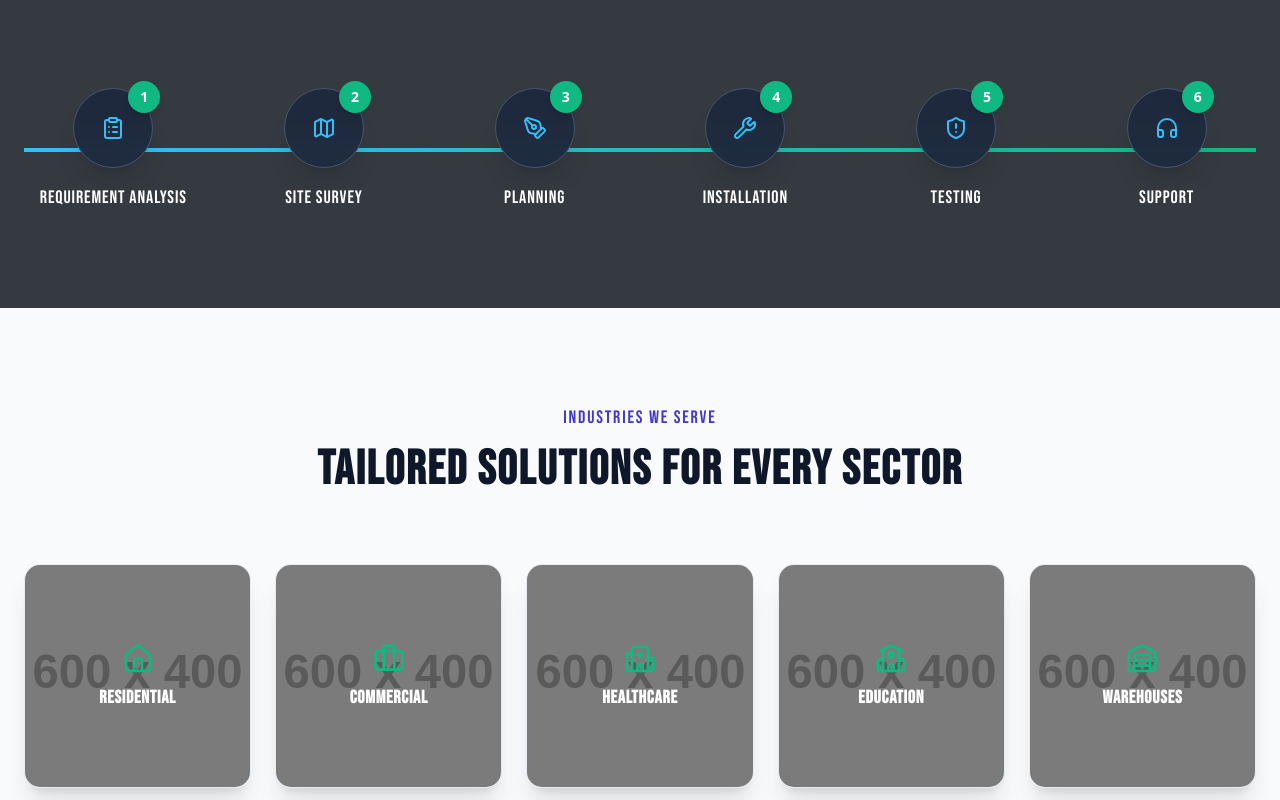
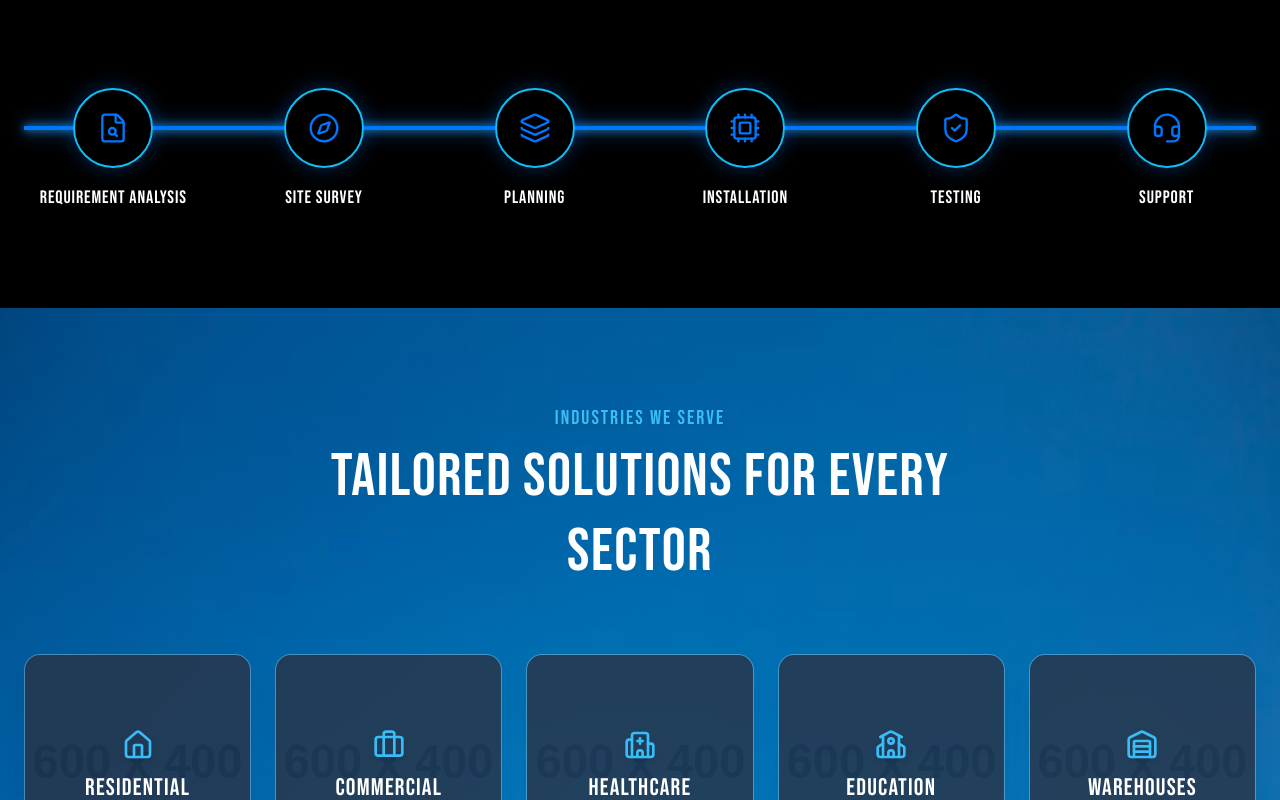
Before and after one commit to deepa11042004/faf2, a Next.js app: page / in a window 1280 px wide. Shown: the part 4780-5580 px from the top of the page. Built offline with nearby package versions, Linux system fonts and the light colour scheme.

Commit message:
completed process section

```diff
--- a/src/components/sections/Industries.tsx
+++ b/src/components/sections/Industries.tsx
@@ -18,13 +18,13 @@ const industries = [
 
 export function IndustriesSection() {
   return (
-    <section id="industries" className="py-24 bg-[#F8FAFC]">
-      <div className="container mx-auto px-4 md:px-6">
+    <section id="industries" className="py-24 bg-[url('/services-blue-bg.png')] bg-cover bg-center bg-no-repeat relative text-white">
+      <div className="container mx-auto px-4 md:px-6 relative z-10">
         <div className="text-center max-w-3xl mx-auto mb-16">
-          <span className="text-[#4338CA] font-bebas text-lg tracking-widest uppercase mb-2 block">
+          <span className="text-[#38BDF8] font-bebas text-xl tracking-widest uppercase mb-2 block drop-shadow">
             Industries We Serve
           </span>
-          <h2 className="text-4xl md:text-5xl font-poppins font-bold text-[#0F172A] leading-tight mb-6">
+          <h2 className="text-4xl md:text-6xl font-bebas tracking-wide text-white leading-tight mb-6">
             Tailored Solutions for Every Sector
           </h2>
         </div>
@@ -37,19 +37,19 @@ export function IndustriesSection() {
               whileInView={{ opacity: 1, scale: 1 }}
               viewport={{ once: true, margin: "-50px" }}
               transition={{ delay: idx * 0.05, duration: 0.4 }}
-              className="group relative rounded-2xl overflow-hidden h-48 md:h-56 shadow-xl hover:shadow-2xl transition-all cursor-pointer border border-slate-200/80 bg-white/80 backdrop-blur-md"
+              className="group relative rounded-2xl overflow-hidden h-48 md:h-56 shadow-xl hover:shadow-2xl transition-all cursor-pointer border border-white/20 hover:border-[#38BDF8]/60 bg-white/10 backdrop-blur-md"
             >
-              <div className="absolute inset-0 bg-black/40 group-hover:bg-black/20 transition-colors z-10" />
+              <div className="absolute inset-0 bg-slate-950/60 group-hover:bg-slate-950/40 transition-colors z-10" />
               <img
                 src={industry.image}
                 alt={industry.name}
-                className="absolute inset-0 w-full h-full object-cover group-hover:scale-110 transition-transform duration-700"
+                className="absolute inset-0 w-full h-full object-cover group-hover:scale-110 transition-transform duration-700 opacity-30"
               />
               <div className="absolute inset-0 z-20 flex flex-col items-center justify-center p-4 text-white text-center">
-                <div className="mb-3 text-[#10B981] transform group-hover:-translate-y-2 transition-transform duration-300">
+                <div className="mb-3 text-[#38BDF8] transform group-hover:scale-110 transition-transform duration-300 drop-shadow-md">
                   {industry.icon}
                 </div>
-                <h3 className="font-poppins font-semibold text-lg leading-tight transform group-hover:translate-y-1 transition-transform duration-300">
+                <h3 className="font-bebas tracking-wider text-xl md:text-2xl text-white leading-tight transform group-hover:text-[#38BDF8] transition-colors duration-300">
                   {industry.name}
                 </h3>
               </div>
--- a/src/components/sections/Process.tsx
+++ b/src/components/sections/Process.tsx
@@ -1,20 +1,20 @@
 "use client";
 
 import { motion } from "framer-motion";
-import { ClipboardList, Map, PenTool, Wrench, ShieldAlert, Headphones } from "lucide-react";
+import { FileSearch, Compass, Layers, Cpu, ShieldCheck, Headset } from "lucide-react";
 
 const processSteps = [
-  { icon: <ClipboardList />, title: "Requirement Analysis" },
-  { icon: <Map />, title: "Site Survey" },
-  { icon: <PenTool />, title: "Planning" },
-  { icon: <Wrench />, title: "Installation" },
-  { icon: <ShieldAlert />, title: "Testing" },
-  { icon: <Headphones />, title: "Support" },
+  { icon: <FileSearch className="w-8 h-8 stroke-[1.75]" />, title: "Requirement Analysis" },
+  { icon: <Compass className="w-8 h-8 stroke-[1.75]" />, title: "Site Survey" },
+  { icon: <Layers className="w-8 h-8 stroke-[1.75]" />, title: "Planning" },
+  { icon: <Cpu className="w-8 h-8 stroke-[1.75]" />, title: "Installation" },
+  { icon: <ShieldCheck className="w-8 h-8 stroke-[1.75]" />, title: "Testing" },
+  { icon: <Headset className="w-8 h-8 stroke-[1.75]" />, title: "Support" },
 ];
 
 export function ProcessSection() {
   return (
-    <section className="py-24 bg-[#343a40] text-white">
+    <section className="py-24 bg-black text-white">
       <div className="container mx-auto px-4 md:px-6">
         <div className="text-center max-w-3xl mx-auto mb-20">
           <span className="text-[#38BDF8] font-bebas text-xl tracking-widest uppercase mb-2 block">
@@ -26,14 +26,16 @@ export function ProcessSection() {
         </div>
 
         <div className="relative">
-          {/* Connecting Line (hidden on mobile) */}
-          <div className="hidden md:block absolute top-1/2 left-0 right-0 h-1 bg-slate-600 -translate-y-1/2 z-0" />
+          {/* Base Track Line centered at circle mid-height (top-10 / 40px) */}
+          <div className="hidden md:block absolute top-10 left-0 right-0 h-[3px] bg-zinc-800 -translate-y-1/2 z-0" />
+
+          {/* Animated Blue Line moving left-to-right on scroll into view */}
           <motion.div
             initial={{ scaleX: 0 }}
             whileInView={{ scaleX: 1 }}
-            viewport={{ once: true }}
-            transition={{ duration: 1.5, ease: "easeInOut" }}
-            className="hidden md:block absolute top-1/2 left-0 right-0 h-1 bg-gradient-to-r from-[#38BDF8] to-[#10B981] origin-left -translate-y-1/2 z-0"
+            viewport={{ once: true, amount: 0.4 }}
+            transition={{ duration: 1.8, ease: [0.16, 1, 0.3, 1] }}
+            className="hidden md:block absolute top-10 left-0 right-0 h-[4px] bg-[#0077ff] shadow-[0_0_20px_#0077ff,0_0_8px_#38BDF8] origin-left -translate-y-1/2 z-0"
           />
 
           <div className="grid grid-cols-1 md:grid-cols-6 gap-8 relative z-10">
@@ -46,12 +48,8 @@ export function ProcessSection() {
                 transition={{ delay: idx * 0.2, duration: 0.5 }}
                 className="flex flex-col items-center text-center group"
               >
-                <div className="w-20 h-20 rounded-full bg-slate-800/90 backdrop-blur-md shadow-xl border border-slate-600 flex items-center justify-center text-[#38BDF8] group-hover:scale-110 transition-transform duration-300 mb-4 relative">
+                <div className="w-20 h-20 rounded-full bg-black backdrop-blur-xl border-2 border-[#11bdf2] shadow-[0_0_20px_rgba(0,119,255,0.35)] flex items-center justify-center text-[#0077ff] group-hover:scale-110 group-hover:bg-[#0077ff] group-hover:text-white transition-all duration-300 mb-4 relative">
                   {step.icon}
-                  {/* Number Badge */}
-                  <div className="absolute -top-2 -right-2 w-8 h-8 rounded-full bg-[#10B981] text-white flex items-center justify-center font-bold text-sm shadow-md">
-                    {idx + 1}
-                  </div>
                 </div>
                 <h3 className="font-bebas tracking-wider text-white text-base md:text-lg px-2">
                   {step.title}
```
